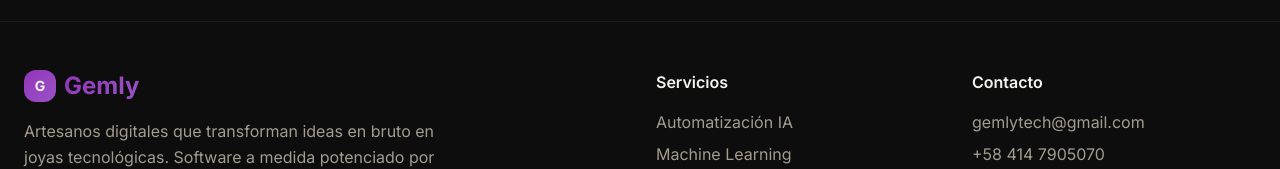
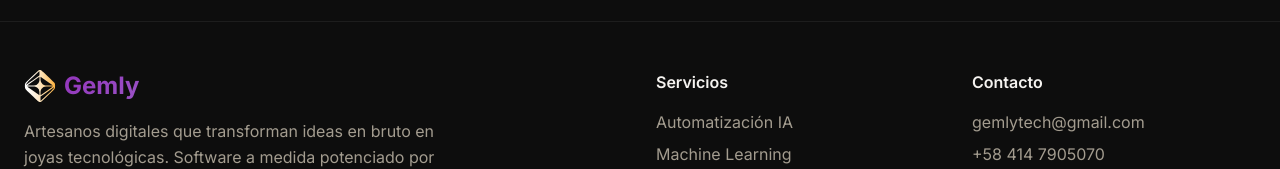
Before and after one commit to ricardo170701/gemly-ai-showcase, a React (Vite) app: page /analisis-datos in a window 1280 px wide. Shown: the part 2911-3080 px from the top of the page. Built offline with nearby package versions, Linux system fonts and the light colour scheme.

Commit message:
Changes
Co-authored-by: ricardo170701 <67082568+ricardo170701@users.noreply.github.com>

```diff
--- a/src/components/Footer.tsx
+++ b/src/components/Footer.tsx
@@ -26,9 +26,7 @@ export const Footer = () => {
         <div className="grid grid-cols-1 md:grid-cols-4 gap-8 mb-8">
           <div className="col-span-1 md:col-span-2">
             <div className="flex items-center space-x-2 mb-4">
-              <div className="w-8 h-8 bg-gradient-primary rounded-lg flex items-center justify-center">
-                <span className="text-primary-foreground font-bold text-sm">G</span>
-              </div>
+              <img src={logo} alt="Gemly Logo" className="w-8 h-8" />
               <span className="text-2xl font-bold gradient-text">Gemly</span>
             </div>
             <p className="text-muted-foreground leading-relaxed max-w-md">
```
